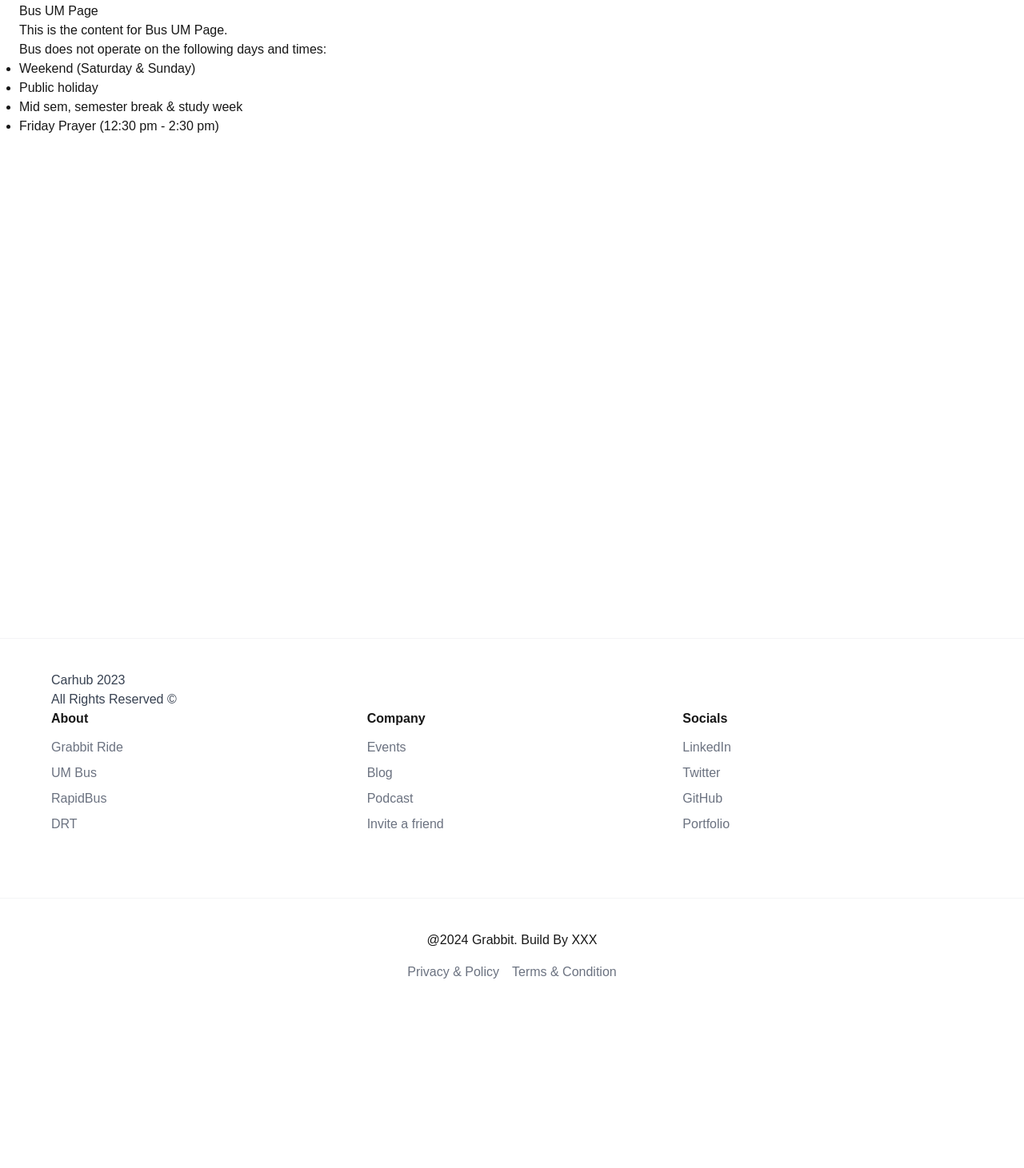
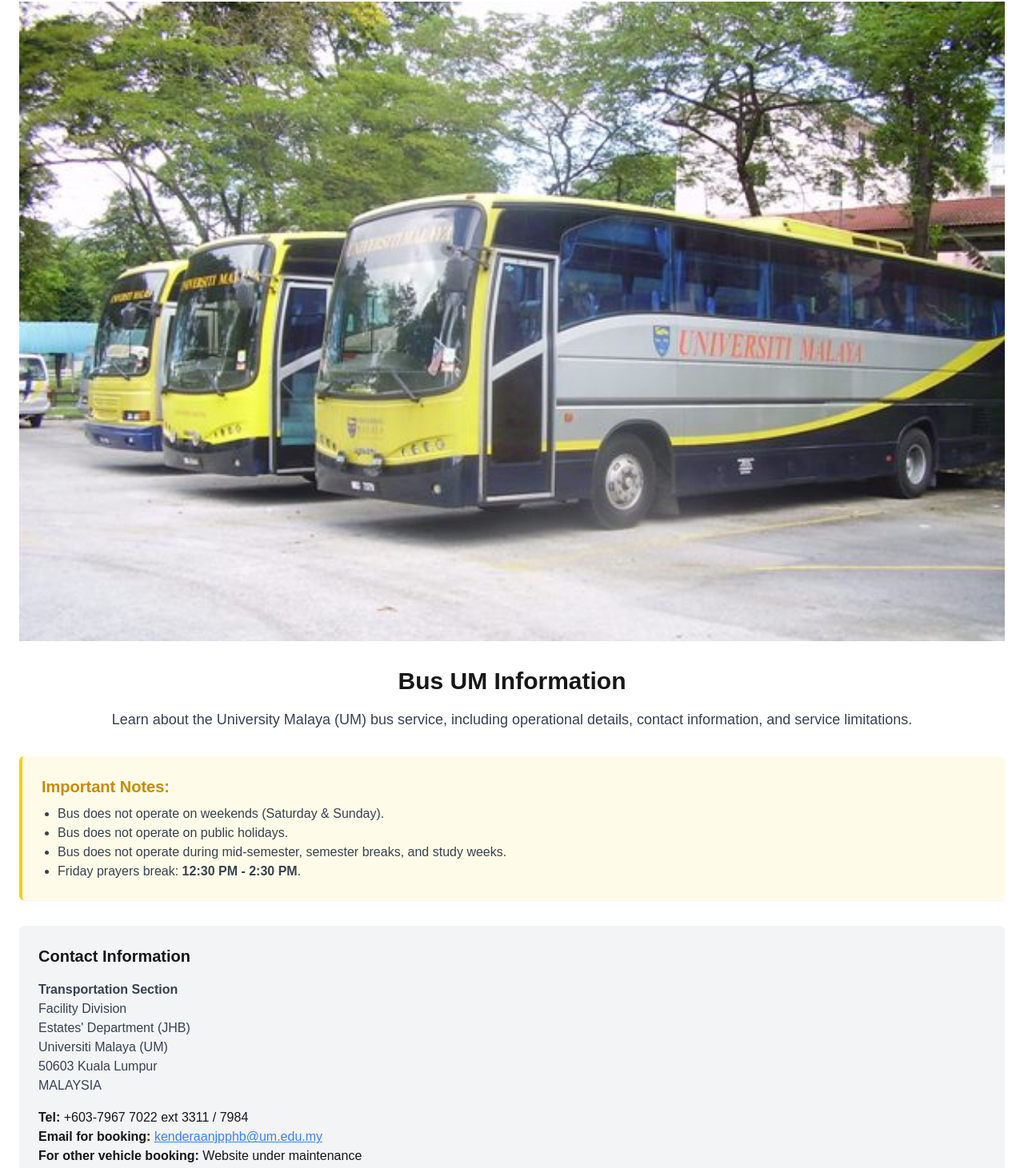
Before and after one commit to Jyugo015/Hackathon_transport, a Next.js app: page /busum in a window 1280 px wide. Shown: the part 94-1555 px from the top of the page at 80% size. Before the commit the page ends 1362 px from the top, so only its background shows below. Built offline with nearby package versions, Linux system fonts and the light colour scheme.

Commit message:
update bus um, rapidbus page

```diff
--- a/app/busum/page.tsx
+++ b/app/busum/page.tsx
@@ -1,18 +1,91 @@
+// import { BUS_ROUTES } from "@/constant";
+// import Buses from "@/components/busum/Buses";
+// const Page = () => {
+//   return (
+//     <div className="h-screen p-6">
+//       <div>
+//         <Buses />
+//       </div>
+
+//       <h1>Bus UM Page</h1>
+//       <p>This is the content for Bus UM Page.</p>
+
+//       <ul className="list-disc">
+//         Bus does not operate on the following days and times:
+//         <li>Weekend (Saturday & Sunday)</li>
+//         <li>Public holiday</li>
+//         <li>Mid sem, semester break & study week</li>
+//         <li>Friday Prayer (12:30 pm - 2:30 pm)</li>
+//       </ul>
+//     </div>
+//   );
+// };
+
+// export default Page;
 import { BUS_ROUTES } from "@/constant";
+import Buses from "@/components/busum/Buses";
 
 const Page = () => {
   return (
-    <div className="h-screen p-6">
-      <h1>Bus UM Page</h1>
-      <p>This is the content for Bus UM Page.</p>
+    <div className="p-6 space-y-8">
+      {/* Buses Component */}
+      <div>
+        <Buses />
+      </div>
 
-      <ul className="list-disc">
-        Bus does not operate on the following days and times:
-        <li>Weekend (Saturday & Sunday)</li>
-        <li>Public holiday</li>
-        <li>Mid sem, semester break & study week</li>
-        <li>Friday Prayer (12:30 pm - 2:30 pm)</li>
-      </ul>
+      {/* Title Section */}
+      <div className="text-center">
+        <h1 className="text-3xl font-bold mb-4">Bus UM Information</h1>
+        <p className="text-lg text-gray-700">
+          Learn about the University Malaya (UM) bus service, including
+          operational details, contact information, and service limitations.
+        </p>
+      </div>
+
+      {/* Important Notes */}
+      <div className="bg-yellow-50 p-6 border-l-4 border-yellow-400 rounded-md shadow-sm">
+        <h2 className="text-xl font-semibold mb-2 text-yellow-600">
+          Important Notes:
+        </h2>
+        <ul className="list-disc pl-5 text-gray-700">
+          <li>Bus does not operate on weekends (Saturday & Sunday).</li>
+          <li>Bus does not operate on public holidays.</li>
+          <li>
+            Bus does not operate during mid-semester, semester breaks, and study
+            weeks.
+          </li>
+          <li>
+            Friday prayers break: <strong>12:30 PM - 2:30 PM</strong>.
+          </li>
+        </ul>
+      </div>
+
+      {/* Contact Information */}
+      <div className="bg-gray-100 p-6 rounded-md shadow-sm">
+        <h2 className="text-xl font-semibold mb-4">Contact Information</h2>
+        <p className="text-gray-700">
+          <strong>Transportation Section</strong> <br />
+          Facility Division <br />
+          Estates' Department (JHB) <br />
+          Universiti Malaya (UM) <br />
+          50603 Kuala Lumpur <br />
+          MALAYSIA
+        </p>
+        <p className="mt-4">
+          <strong>Tel:</strong> +603-7967 7022 ext 3311 / 7984 <br />
+          <strong>Email for booking:</strong>{" "}
+          <a
+            href="mailto:kenderaanjpphb@um.edu.my"
+            className="text-blue-500 underline"
+          >
+            kenderaanjpphb@um.edu.my
+          </a>
+          <br />
+          <strong>For other vehicle booking:</strong> Website under maintenance
+          <br />
+          <strong>For enquiry and complaint:</strong> UM Helpdesk
+        </p>
+      </div>
     </div>
   );
 };
--- a/app/busum/route/[slug]/page.tsx
+++ b/app/busum/route/[slug]/page.tsx
@@ -92,9 +92,9 @@ const RoutePage = () => {
         <Image
           src={route.mapUrl}
           alt={`${route.name} map`}
-          width={800}
+          width={500}
           height={400}
-          className="rounded-lg shadow-md w-[600]"
+          className="rounded-lg shadow-md"
         />
       </div>
 
--- a/app/rapidbus/page.tsx
+++ b/app/rapidbus/page.tsx
@@ -1,8 +1,20 @@
+import Buses from "@/components/rapidbus/Buses";
 const PageOne = () => {
   return (
-    <div>
-      <h1>Rapid Bus Page</h1>
-      <p className="h-screen">This is the content for Rapid Bus Page.</p>
+    <div className="p-6 space-y-8">
+      {/* Buses Component */}
+      <div>
+        <Buses />
+      </div>
+
+      {/* Title Section */}
+      <div className="text-center">
+        <h1 className="text-3xl font-bold mb-4">Rapid Bus Information</h1>
+        <p className="text-lg text-gray-700">
+          Learn about the Rapid KL bus service, including operational details,
+          contact information, and service limitations.
+        </p>
+      </div>
     </div>
   );
 };
--- /dev/null
+++ b/components/busum/Buses.module.css
@@ -0,0 +1,43 @@
+.parallaxBackground {
+  background-image: url("/images/hero/carousel/carousel-2.jpg");
+  min-height: 100vh;
+  background-attachment: fixed;
+  background-position: 0% 0%;
+  background-repeat: no-repeat;
+  background-size: cover;
+}
+
+.grid {
+  z-index: 2;
+}
+
+.parallaxBackground::before {
+  content: "";
+  position: absolute;
+  top: 0;
+  left: 0;
+  right: 0;
+  bottom: 0;
+  z-index: 1;
+}
+
+#body-container {
+  scroll-behavior: smooth;
+}
+
+.parallaxBackground {
+  animation: moveBg 20s linear infinite;
+}
+
+@keyframes moveBg {
+  0% {
+    background-position: 0% 0%;
+  }
+  100% {
+    background-position: 100% 0%;
+  }
+}
+
+.shadow {
+  box-shadow: inset 0 -2px 4px rgba(0, 0, 0, 0.6);
+}
--- /dev/null
+++ b/components/busum/Buses.tsx
@@ -0,0 +1,11 @@
+import styles from "./Buses.module.css";
+import Link from "next/link";
+const Buses = () => {
+  return (
+    <div className={styles.parallaxBackground}>
+      <div className="grid gap-8 grid-cols-3 justify-center"></div>
+    </div>
+  );
+};
+
+export default Buses;
--- /dev/null
+++ b/components/rapidbus/Buses.module.css
@@ -0,0 +1,43 @@
+.parallaxBackground {
+  background-image: url("/images/hero/carousel/carousel-3.jpg");
+  min-height: 100vh;
+  background-attachment: fixed;
+  background-position: 0% 0%;
+  background-repeat: no-repeat;
+  background-size: cover;
+}
+
+.grid {
+  z-index: 2;
+}
+
+.parallaxBackground::before {
+  content: "";
+  position: absolute;
+  top: 0;
+  left: 0;
+  right: 0;
+  bottom: 0;
+  z-index: 1;
+}
+
+#body-container {
+  scroll-behavior: smooth;
+}
+
+.parallaxBackground {
+  animation: moveBg 20s linear infinite;
+}
+
+@keyframes moveBg {
+  0% {
+    background-position: 0% 0%;
+  }
+  100% {
+    background-position: 100% 0%;
+  }
+}
+
+.shadow {
+  box-shadow: inset 0 -2px 4px rgba(0, 0, 0, 0.6);
+}
--- /dev/null
+++ b/components/rapidbus/Buses.tsx
@@ -0,0 +1,11 @@
+import styles from "./Buses.module.css";
+import Link from "next/link";
+const Buses = () => {
+  return (
+    <div className={styles.parallaxBackground}>
+      <div className="grid gap-8 grid-cols-3 justify-center"></div>
+    </div>
+  );
+};
+
+export default Buses;
```
Also changed, not shown: public/images/busum/um-shuttle-bus.jpg (added), public/images/rapidbus/T815-timetable.jpg (deleted).
